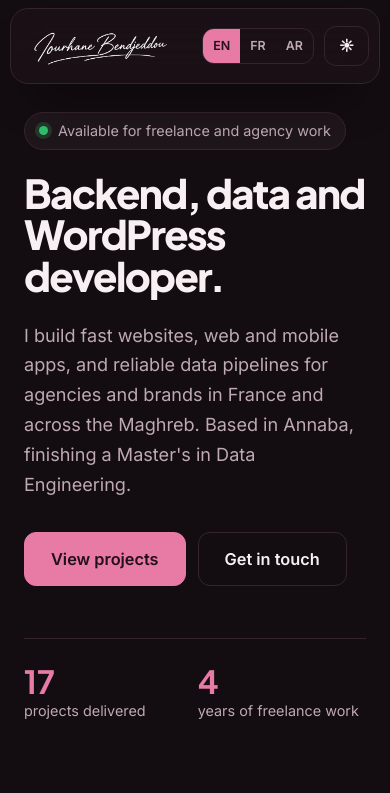
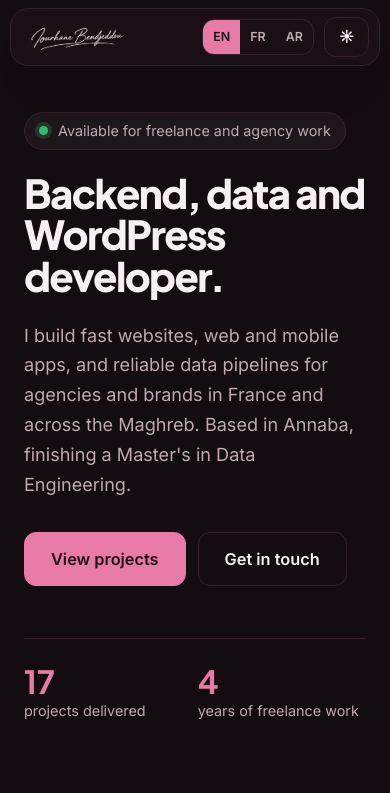
Before and after one commit to nourhanebndj/nourhane-bendjeddou_portfolio, a Next.js app: page / in a window 390 px wide. Shown: the top 793 px of the page. Built offline with nearby package versions, Linux system fonts and the light colour scheme; grey boxes are pictures that could not be loaded.

Commit message:
Remove media query for brand signature
Removed media query for brand signature width.

```diff
--- a/app/globals.css
+++ b/app/globals.css
@@ -32,11 +32,7 @@ h1,h2,h3{font-family:var(--font-d),var(--font-b),sans-serif;letter-spacing:-.025
 html[data-theme="light"] .brand-signature {
   filter: brightness(0);
 }
-@media (max-width: 480px) {
-  .brand-signature {
-    width: 145px;
-  }
-}
+
 .top nav{display:flex;gap:4px}
 .top nav a{padding:7px 14px;border-radius:10px;color:var(--muted);font-weight:500;transition:all .2s}
 .top nav a:hover{background:var(--soft);color:var(--a)}
```
